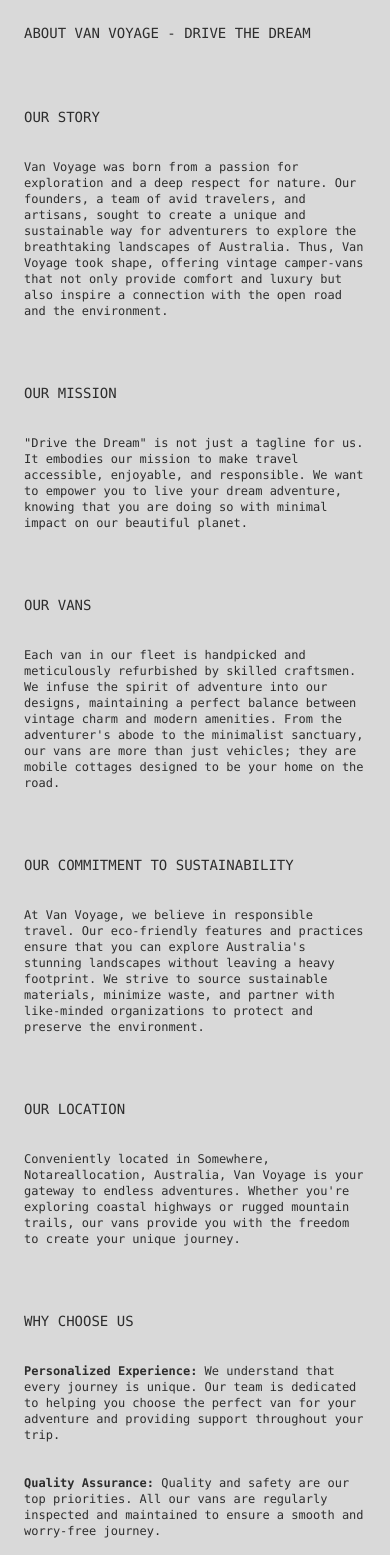
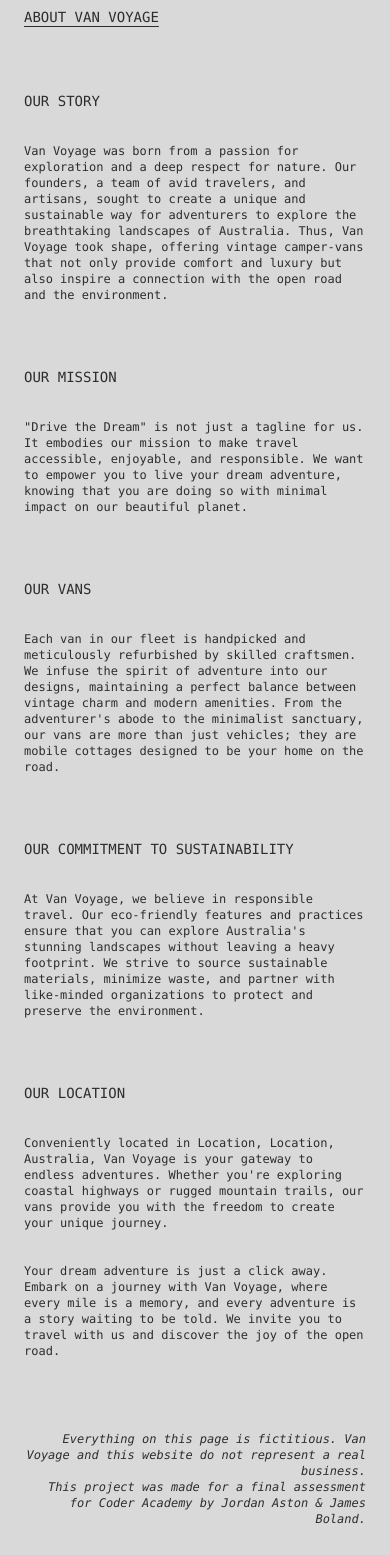
Before and after one commit to van-voyagers/T3A2-B-van-voyage-client, a React (Vite) app: page /about in a window 390 px wide. Shown: the part 432-1987 px from the top of the page. Built offline with nearby package versions, Linux system fonts and the light colour scheme.

Commit message:
changed padding/ margins back across app

```diff
--- a/src/components/AboutPageContent.jsx
+++ b/src/components/AboutPageContent.jsx
@@ -1,10 +1,10 @@
-import React from 'react'
+import React from "react";
 
 function AboutPageContent() {
   return (
     <div className="mx-auto px-6 sm:px-16 md:px-16 lg:px-44 max-w-screen-xl text-left space-y-8 mb-8 lg:mb-14 text-voyage-black text-sm sm:text-sm md:text-md lg:text-lg my-12">
-      <h1 className="font-mono pt-8 lg:pt-12 lg:text-xl">
-        ABOUT VAN VOYAGE - DRIVE THE DREAM
+      <h1 className="font-mono pt-4 lg:pt-8 lg:text-xl underline underline-offset-4">
+        ABOUT VAN VOYAGE
       </h1>
       <h2 className="font-mono pt-8 lg:pt-12 lg:text-xl">OUR STORY</h2>
       <p className="font-mono text-xs sm:text-sm md:text-md lg:text-md">
@@ -47,50 +47,32 @@ function AboutPageContent() {
 
       <h2 className="font-mono pt-8 lg:pt-12 lg:text-xl">OUR LOCATION</h2>
       <p className="font-mono text-xs sm:text-sm md:text-md lg:text-md">
-      Conveniently located in Somewhere, Notareallocation, Australia, Van Voyage is your gateway to endless adventures. Whether you're exploring coastal highways or rugged mountain trails, our vans provide you with the freedom to create your unique journey.
+        Conveniently located in Location, Location, Australia, Van
+        Voyage is your gateway to endless adventures. Whether you're exploring
+        coastal highways or rugged mountain trails, our vans provide you with
+        the freedom to create your unique journey.
       </p>
 
-      <h2 className="font-mono pt-8 lg:pt-12 lg:text-xl">WHY CHOOSE US</h2>
-      <p className="font-mono text-xs sm:text-sm md:text-md lg:text-md">
-        <ul>
-        <li><strong>Personalized Experience:</strong> We understand that every
-        journey is unique. Our team is dedicated to helping you choose the
-        perfect van for your adventure and providing support throughout your
-        trip.</li>
-        <br/>
-        <br/>
-        <strong>Quality Assurance:</strong > Quality and safety
-        are our top priorities. All our vans are regularly inspected and
-        maintained to ensure a smooth and worry-free journey.
-        <br/>
-        <br/>
-        <strong>Community Involvement:</strong> We are
-        proud to be a part of the local community and actively participate in
-        initiatives that support local artisans, promote sustainable travel, and
-        contribute to the well-being of our surroundings.
-        </ul>
-      </p>
-      <br/>
-      <br/>
       <p className="font-mono text-xs sm:text-sm md:text-md lg:text-md">
         Your dream adventure is just a click away. Embark on a journey with Van
         Voyage, where every mile is a memory, and every adventure is a story
         waiting to be told. We invite you to travel with us and discover the joy
-        of the open road.</p>
-        <br/>
-        <br/>
-        <br/>
-        <p className="font-mono text-xs sm:text-sm md:text-md lg:text-md text-right">
+        of the open road.
+      </p>
+      <br />
+      <br />
+      <p className="font-mono text-xs sm:text-sm md:text-md lg:text-md text-right">
         <em>
           Everything on this page is fictitious. Van Voyage and this website do
-          not represent a real business.<br/> This project was made for a final
-          assessment for Coder Academy by{' '}
-          <a href="https://github.com/jordanaston">Jordan Aston</a>&nbsp;&&nbsp;
+          not represent a real business.
+          <br /> This project was made for a final assessment for Coder Academy
+          by <a href="https://github.com/jordanaston">Jordan Aston</a>
+          &nbsp;&&nbsp;
           <a href="https://github.com/JRBoland">James Boland</a>.
         </em>
-        </p>
+      </p>
     </div>
-  )
+  );
 }
 
-export default AboutPageContent
+export default AboutPageContent;
--- a/src/components/HireRates.jsx
+++ b/src/components/HireRates.jsx
@@ -7,8 +7,8 @@ import VengaBus1 from "../assets/images/vans/venga-bus/venga-bus-1.png";
 function HireRates() {
   return (
     <div className="mx-auto px-6 sm:px-16 md:px-16 lg:px-44 max-w-screen-xl text-center space-y-8 mb-8 lg:mb-12 text-voyage-black text-sm sm:text-sm md:text-md lg:text-lg my-8">
-      <h1 className="font-mono py-4 sm:py-12 lg:pt-12 lg:text-xl">HIRE RATES</h1>
-      <p className="font-mono text-xs sm:text-sm md:text-md lg:text-lg pb-8">
+      <h1 className="font-mono sm:pt-4 lg:text-xl">HIRE RATES</h1>
+      <p className="font-mono text-xs sm:text-sm md:text-md lg:text-lg">
         At Van Voyage, we believe that freedom on the road shouldn't cost the
         earth. Our rates are designed to provide a perfect balance between
         comfort and affordability. Our hire rates range from $130 to $240 per
@@ -31,7 +31,7 @@ function HireRates() {
         </NavLink>
       </button>
 
-      <div className="flex flex-wrap justify-center sm:mt-12 space-y-4 md:space-y-0 font-mono py-8">
+      <div className="flex flex-wrap justify-center sm:mt-12 space-y-4 md:space-y-0 font-mono">
         <div className="w-full md:w-1/3 lg:w-1/3 px-2 md:mb-0">
           <img
             src={Marigold1}
--- a/src/components/ReasonsToHire.jsx
+++ b/src/components/ReasonsToHire.jsx
@@ -38,7 +38,7 @@ function ReasonsToHire() {
   return (
     // Render a grid layout with reasons for hiring the vans
     <div className="text-voyage-black text-center mb-10 px-8 sm:px-16 md:px-24 lg:px-32 xl:px-48 2xl:px-64 grid gap-8 grid-cols-2 lg:grid-cols-3 my-8">
-      <h1 className="font-mono py-8 sm:py-12 col-span-full text-sm sm:text-sm lg:pt-12 lg:text-xl">
+      <h1 className="font-mono py-4 col-span-full text-sm sm:text-sm lg:pt-6 lg:text-xl">
         REASONS TO HIRE WITH VAN VOYAGE
       </h1>
       {/* Iterate over reasonsData and render each reason with its title and description */}
--- a/src/components/ReviewCarousel.jsx
+++ b/src/components/ReviewCarousel.jsx
@@ -48,7 +48,7 @@ const ReviewCarousel = () => {
 
   return (
     <div className="text-center">
-      <h2 className="text-sm lg:text-xl text-voyage-black font-mono py-8 my-4 sm:my-8">
+      <h2 className="text-sm lg:text-xl text-voyage-black font-mono py-4 my-4">
         REVIEWS
       </h2>
       {loading ? (
@@ -115,7 +115,7 @@ const ReviewCarousel = () => {
               }
             })}
           </Carousel>
-          <p className="text-center text-voyage-black my-6 sm:my-8 font-mono">
+          <p className="text-center text-voyage-black my-4 sm:my-4 font-mono">
             ° ° °
           </p>
         </div>
--- a/src/components/TravelWithUs.jsx
+++ b/src/components/TravelWithUs.jsx
@@ -4,7 +4,7 @@ import { NavLink } from "react-router-dom";
 function TravelWithUs() {
   return (
     <div className="mx-auto px-6 sm:px-16 md:px-16 lg:px-44 max-w-screen-xl text-center space-y-8 mb-8 lg:mb-12 text-voyage-black text-sm sm:text-sm md:text-md lg:text-lg">
-      <h1 className="font-mono lg:text-xl font-normal pt-8 lg:pt-12 lg:text-xl">
+      <h1 className="font-mono font-normal pt-8 lg:pt-12 lg:text-xl">
         TRAVEL WITH US
       </h1>
       <p className="font-mono text-xs sm:text-sm md:text-md lg:text-lg">
@@ -13,7 +13,7 @@ function TravelWithUs() {
         conveniently situated in Location, Location, Australia.
       </p>
 
-      <div className="flex justify-center pb-4">
+      <div className="flex justify-center">
         <button className="list-none border border-voyage-black font-normal px-2 py-1">
           <NavLink
             to="/vans"
```
